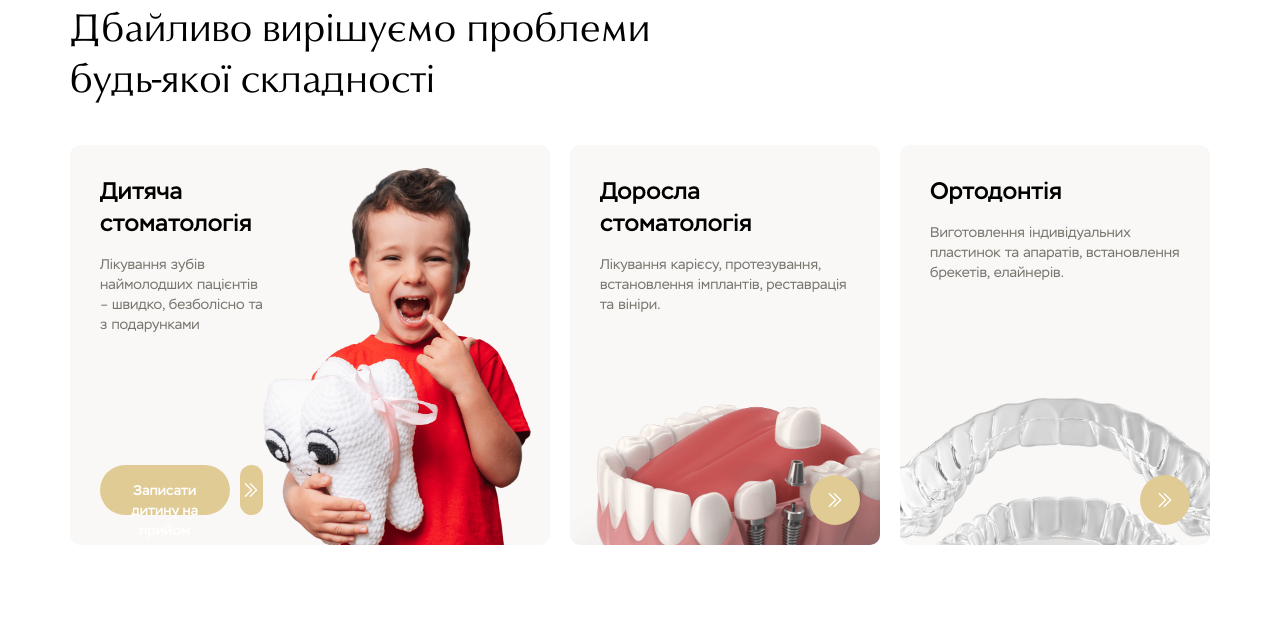
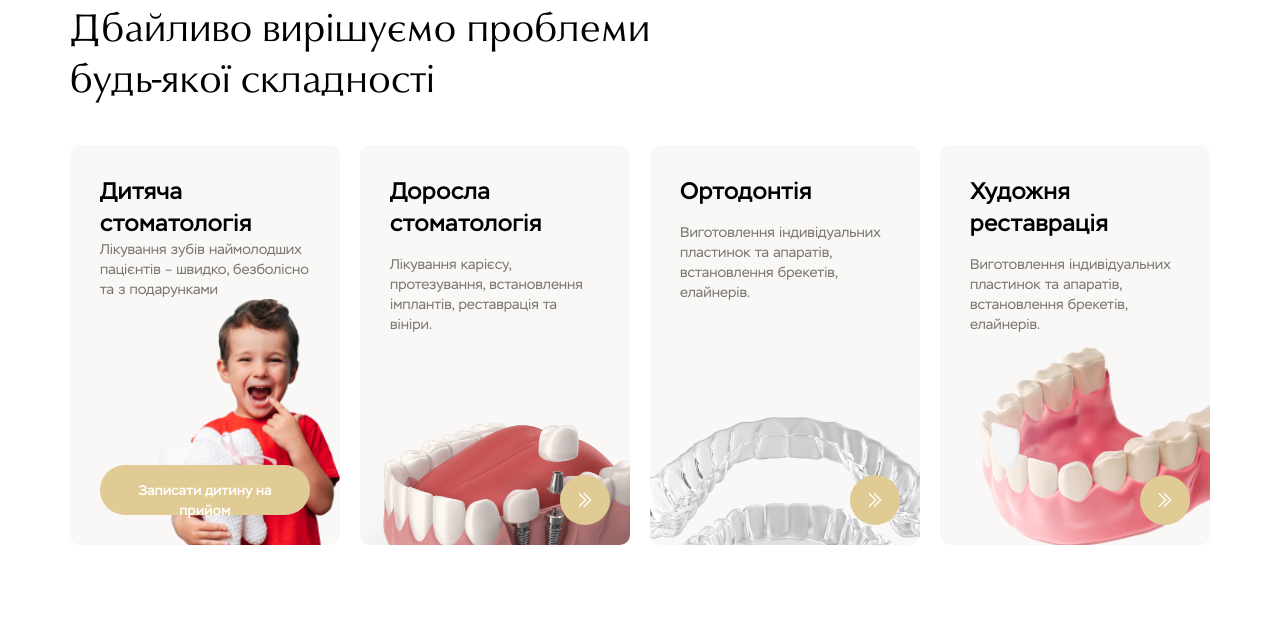
Before and after one commit to zhukovdigital/olena-tesliuk, a website: page index.html in a window 1280 px wide. Shown: the part 910-1552 px from the top of the page. Drawn offline with nearby package versions, Linux system fonts and the light colour scheme.

Commit message:
change cards on home the page

```diff
--- a/index.html
+++ b/index.html
@@ -437,21 +437,18 @@
           class="flex flex-wrap xl:flex-nowrap gap-2.5 md:gap-5 w-full items-stretch"
         >
         <div
-            class="w-full bg-card rounded-[10px] pl-[30px] md:pr-[42px] pt-[23px] flex justify-between relative overflow-hidden"
-          >
-            <div
-              class="flex flex-col justify-between pt-[7px] pb-[30px] relative z-10"
-            >
+            class="w-full bg-card rounded-[10px] md:max-w-[calc(50%-10px)] h-[400px] xl:max-w-[310px] relative overflow-hidden px-[30px] py-[30px]"
+          >
+            <div class="space-y-[15px] flex flex-col justify-between h-[100%]">
               <div>
-                <h3 class="text-2xl font-medium mb-[15px] max-w-[193px]">
+                <h3 class="text-2xl font-medium max-w-[193px]">
                   Дитяча стоматологія
                 </h3>
-                <p class="text-sm text-secondary-text max-w-[222px]">
-                  Лікування зубів наймолодших пацієнтів – швидко, безболісно та
-                  з подарунками
+                <p class="text-sm text-secondary-text">
+                  Лікування зубів наймолодших пацієнтів – швидко, безболісно та з подарунками
                 </p>
               </div>
-              <div class="flex gap-2.5 mt-[150px] md:mt-0">
+              <div class="flex justify-between gap-2 z-10">
                 <button
               class="open-short-dialog btn-primary text-white !pt-[15px] !pb-[13px] h-[50px]"
               data-label="Головна - Записати дитину на прийом"
@@ -460,7 +457,7 @@
               </button>
               <a
                 href="./dytiacha-stomatologija.html"
-                  class="flex items-center justify-center w-[50px] h-[50px] bg-primary-light rounded-full transition-shadow hover:shadow-primary"
+                class="flex items-center justify-center w-[50px] h-[50px] bg-primary-light rounded-full transition-shadow hover:shadow-primary left-5 md:left-auto md:right-5 bottom-5 z-10 md:hidden"
               >
                 <svg
                   width="20"
@@ -476,18 +473,25 @@
                 </svg>
               </a>
               </div>
-            </div>
-            <img
-              loading="lazy"
-              class="max-w-[182px] md:max-w-[268px] w-full md:static absolute bottom-0 right-0"
-              src="./assets/images/boy.png"
-              alt="boy"
-            />
-          </div>
-          <div
-            class="w-full bg-card rounded-[10px] md:max-w-[calc(50%-10px)] h-[290px] md:h-[400px] xl:h-auto xl:max-w-[310px] flex flex-col justify-between relative overflow-hidden"
-          >
-            <div class="space-y-[15px] p-[30px]">
+
+            </div>
+            <img
+              loading="lazy"
+              class="w-[182px] h-auto absolute bottom-0 right-[10px] md:hidden"
+              src="./assets/images/child.png"
+              alt="child"
+            />
+            <img
+              loading="lazy"
+              class="w-[182px] h-auto absolute bottom-0 right-[10px] md:right-0 hidden md:block"
+              src="./assets/images/child-tablet.png"
+              alt="child"
+            />
+          </div>
+          <div
+            class="w-full bg-card rounded-[10px] md:max-w-[calc(50%-10px)] h-[290px] md:h-[400px] xl:h-auto xl:max-w-[310px] flex flex-col justify-between relative overflow-hidden p-[30px]"
+          >
+            <div class="space-y-[15px] z-10">
               <h3 class="text-2xl font-medium max-w-[193px]">
                 Доросла стоматологія
               </h3>
@@ -495,9 +499,10 @@
                 Лікування карієсу, протезування, встановлення імплантів,
                 реставрація та вініри.
               </p>
+            </div>
               <a
                 href="./index.html"
-                class="flex items-center justify-center w-[50px] h-[50px] bg-primary-light rounded-full transition-shadow hover:shadow-primary absolute left-5 md:left-auto md:right-5 bottom-5 z-10"
+                class="flex items-center justify-center w-[50px] h-[50px] bg-primary-light rounded-full transition-shadow hover:shadow-primary md:absolute  left-5 md:left-auto md:right-5 bottom-5 z-10"
               >
                 <svg
                   width="20"
@@ -512,7 +517,7 @@
                   />
                 </svg>
               </a>
-            </div>
+
             <img
               loading="lazy"
               class="w-full h-auto absolute bottom-0 left-0 hidden md:block"
@@ -527,17 +532,18 @@
             />
           </div>
           <div
-            class="w-full bg-card rounded-[10px] md:max-w-[calc(50%-10px)] h-[290px] md:h-[400px] xl:h-auto xl:max-w-[310px] flex flex-col justify-between relative overflow-hidden"
-          >
-            <div class="space-y-[15px] p-[30px]">
+            class="w-full bg-card rounded-[10px] md:max-w-[calc(50%-10px)] h-[290px] md:h-[400px] xl:h-auto xl:max-w-[310px] flex flex-col justify-between relative overflow-hidden p-[30px]"
+          >
+            <div class="space-y-[15px] z-10">
               <h3 class="text-2xl font-medium max-w-[193px]">Ортодонтія</h3>
               <p class="text-sm text-secondary-text">
                 Виготовлення індивідуальних пластинок та апаратів, встановлення
                 брекетів, елайнерів.
               </p>
+            </div>
               <a
                 href="./ortodontija.html"
-                class="flex items-center justify-center w-[50px] h-[50px] bg-primary-light rounded-full transition-shadow hover:shadow-primary absolute left-5 md:left-auto md:right-5 bottom-5 z-10"
+                class="flex items-center justify-center w-[50px] h-[50px] bg-primary-light rounded-full transition-shadow hover:shadow-primary md:absolute left-5 md:left-auto md:right-5 bottom-5 z-10"
               >
                 <svg
                   width="20"
@@ -552,10 +558,10 @@
                   />
                 </svg>
               </a>
-            </div>
-            <img
-              loading="lazy"
-              class="w-full h-auto absolute bottom-0 left-0 hidden md:block"
+
+            <img
+              loading="lazy"
+              class="w-[406px] h-auto absolute bottom-0 right-0 hidden md:block"
               src="./assets/images/retainer.png"
               alt="retainer"
             />
@@ -563,6 +569,48 @@
               loading="lazy"
               class="w-full h-auto absolute max-w-[230px] bottom-0 right-0 block md:hidden"
               src="./assets/images/retainer-mobile.png"
+              alt="implant"
+            />
+          </div>
+          <div
+          class="w-full bg-card rounded-[10px] md:max-w-[calc(50%-10px)] h-[290px] md:h-[400px] xl:h-auto xl:max-w-[310px] flex flex-col justify-between relative overflow-hidden p-[30px]"
+        >
+          <div class="space-y-[15px] z-10">
+            <h3 class="text-2xl font-medium ">
+              Художня реставрація
+            </h3>
+            <p class="text-sm text-secondary-text">
+              Виготовлення індивідуальних пластинок та апаратів, встановлення брекетів, елайнерів.
+            </p>
+          </div>
+            <a
+              href="./artistic-restoration.html"
+              class="flex items-center justify-center w-[50px] h-[50px] bg-primary-light rounded-full transition-shadow hover:shadow-primary  md:absolute left-5 md:left-auto md:right-5 bottom-5 z-10"
+            >
+              <svg
+                width="20"
+                height="20"
+                viewBox="0 0 20 20"
+                fill="none"
+                xmlns="http://www.w3.org/2000/svg"
+              >
+                <path
+                  d="M16.25 10C16.25 10.1599 16.1889 10.3199 16.0669 10.4419L9.81691 16.6919C9.57269 16.9361 9.17723 16.9361 8.93316 16.6919C8.6891 16.4477 8.68895 16.0522 8.93316 15.8081L14.7413 10L8.93316 4.1919C8.68894 3.94768 8.68894 3.55221 8.93316 3.30815C9.17738 3.06408 9.57285 3.06393 9.81691 3.30815L16.0669 9.55815C16.1889 9.68018 16.25 9.84018 16.25 10ZM11.0669 9.55815L4.81691 3.30815C4.57269 3.06393 4.17723 3.06393 3.93316 3.30815C3.6891 3.55237 3.68894 3.94783 3.93316 4.1919L9.74129 10L3.93316 15.8081C3.68895 16.0524 3.68895 16.4478 3.93316 16.6919C4.17738 16.936 4.57285 16.9361 4.81691 16.6919L11.0669 10.4419C11.1889 10.3199 11.25 10.1599 11.25 10C11.25 9.84018 11.1889 9.68018 11.0669 9.55815Z"
+                  fill="white"
+                />
+              </svg>
+            </a>
+
+          <img
+            loading="lazy"
+            class="w-[341px] h-auto absolute bottom-0 right-0 hidden md:block"
+            src="./assets/images/restoration-tablet.png"
+            alt="implant"
+          />
+          <img
+            loading="lazy"
+            class="w-[254px] h-auto absolute max-w-[230px] bottom-0 right-0 block md:hidden"
+            src="./assets/images/restoration.png"
             alt="implant"
           />
         </div>
```
Also changed, not shown: assets/images/child-tablet.png (added), assets/images/child.png (added), assets/images/restoration-tablet.png (added), assets/images/restoration.png (added), output.css. Lines whose indentation alone changed are shown as unchanged.
